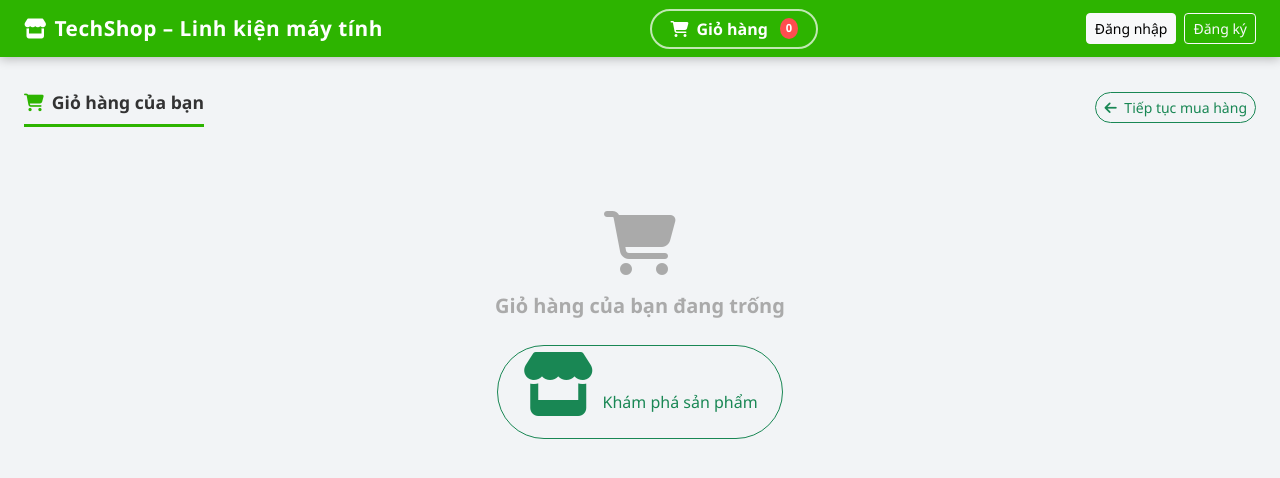
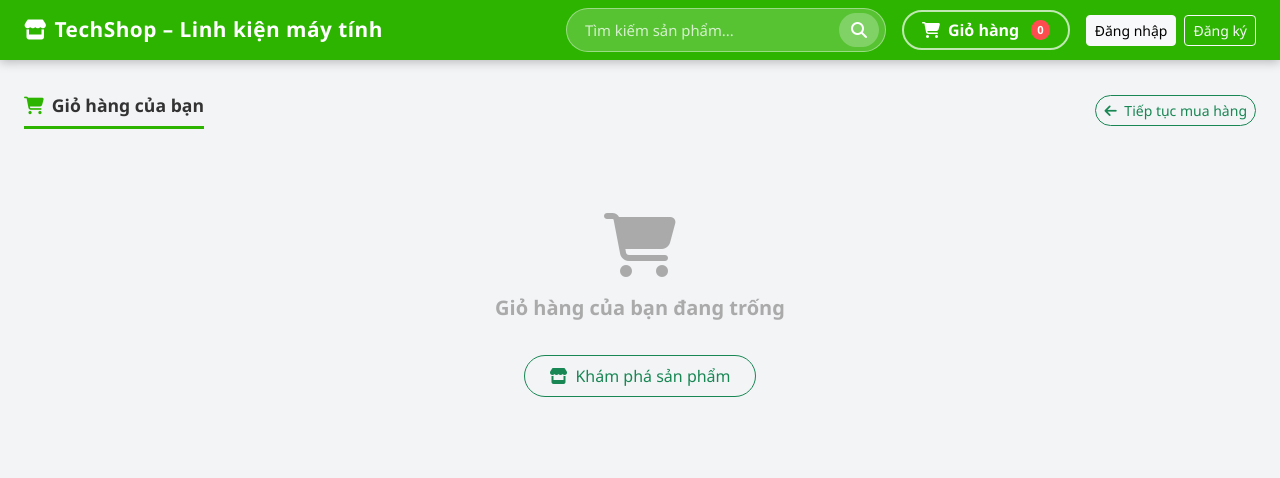
Before and after one commit to nmtoan-maker/cn-dx23tt9-nguyenminhtoan-django-shop, a Django app: page /cart/ in a window 1280 px wide. Shown: the top 478 px of the page. Run offline with Django 5.2, Linux system fonts and the light colour scheme.

Commit message:
Update search feature and improve UI

```diff
--- a/store/templates/store/base.html
+++ b/store/templates/store/base.html
@@ -35,6 +35,64 @@
             font-size: 1.3rem;
             font-weight: 700;
             letter-spacing: .5px;
+        }
+
+        /* ===== SEARCH ===== */
+        .search-form {
+            display: flex;
+            align-items: center;
+            background: rgba(255,255,255,.2);
+            border-radius: 50px;
+            padding: 4px 6px 4px 16px;
+            width: 320px;
+            border: 1.5px solid rgba(255,255,255,.4);
+            transition: background .2s, border-color .2s;
+        }
+
+        .search-form:focus-within {
+            background: rgba(255,255,255,.95);
+            border-color: #fff;
+        }
+
+        .search-form input {
+            background: transparent;
+            border: none;
+            outline: none;
+            color: #fff;
+            font-size: .93rem;
+            width: 100%;
+        }
+
+        .search-form:focus-within input {
+            color: #222;
+        }
+
+        .search-form input::placeholder {
+            color: rgba(255,255,255,.75);
+        }
+
+        .search-form:focus-within input::placeholder {
+            color: #aaa;
+        }
+
+        .search-form button {
+            background: rgba(255,255,255,.25);
+            border: none;
+            color: #fff;
+            border-radius: 50px;
+            padding: 5px 12px;
+            cursor: pointer;
+            transition: background .2s;
+            flex-shrink: 0;
+        }
+
+        .search-form:focus-within button {
+            background: var(--brand);
+            color: #fff;
+        }
+
+        .search-form button:hover {
+            background: var(--brand-dark);
         }
 
         .btn-cart {
@@ -85,17 +143,28 @@
 
 <!-- ===== NAVBAR ===== -->
 
-<nav class="navbar navbar-dark px-3 px-md-4">
+<nav class="navbar navbar-dark px-3 px-md-4 d-flex align-items-center">
     <a class="navbar-brand d-flex align-items-center gap-2 text-white text-decoration-none" href="/">
         <i class="fa-solid fa-store fs-5"></i>
         <span>TechShop – Linh kiện máy tính</span>
     </a>
-    <a href="/cart/" class="btn-cart text-decoration-none d-flex align-items-center gap-2">
+
+    <div class="d-flex align-items-center gap-3 ms-auto">
+        <form class="search-form" action="/" method="get">
+            {% if request.GET.category %}
+                <input type="hidden" name="category" value="{{ request.GET.category }}">
+            {% endif %}
+            <input type="text" name="q" placeholder="Tìm kiếm sản phẩm..." value="{{ request.GET.q }}" autocomplete="off">
+            <button type="submit"><i class="fa-solid fa-magnifying-glass"></i></button>
+        </form>
+
+        <a href="/cart/" class="btn-cart text-decoration-none d-flex align-items-center gap-2 flex-shrink-0">
             <i class="fa-solid fa-cart-shopping"></i>
             Giỏ hàng
             <span class="cart-badge">{{ cart_count }}</span>
         </a>
-    <div class="d-flex align-items-center ms-3">
+
+        <div class="d-flex align-items-center flex-shrink-0">
             {% if user.is_authenticated %}
             <div class="dropdown">
                 <button class="btn btn-light btn-sm dropdown-toggle" type="button" data-bs-toggle="dropdown">
@@ -128,6 +197,7 @@
             <a href="{% url 'register' %}" class="btn btn-outline-light btn-sm">Đăng ký</a>
             {% endif %}
         </div>
+    </div>
 </nav>
 
 <!-- ===== CONTENT ===== -->
--- a/store/templates/store/cart.html
+++ b/store/templates/store/cart.html
@@ -49,7 +49,7 @@
         color: #aaa;
     }
 
-    .empty-state i {
+    .empty-state > i {
         font-size: 4rem;
         margin-bottom: 16px;
     }
@@ -133,8 +133,8 @@
 <div class="empty-state">
     <i class="fa-solid fa-cart-shopping d-block"></i>
     <p class="fw-semibold fs-5 mt-2">Giỏ hàng của bạn đang trống</p>
-    <a href="/" class="btn btn-outline-success mt-2 rounded-pill px-4">
-        <i class="fa-solid fa-store me-1"></i> Khám phá sản phẩm
+    <a href="/" class="btn btn-outline-success mt-3 rounded-pill px-4 py-2">
+        <i class="fa-solid fa-store me-2" style="font-size:1rem"></i>Khám phá sản phẩm
     </a>
 </div>
 {% endif %}
--- a/store/views.py
+++ b/store/views.py
@@ -1,9 +1,11 @@
 from django.shortcuts import render, redirect
 from django.contrib.auth.decorators import login_required
+from django.core.paginator import Paginator
 from .models import Product, Category, Order, OrderItem
 
 def product_list(request):
     category_id = request.GET.get('category')
+    query = request.GET.get('q', '').strip()
 
     categories = Category.objects.all()
     products = Product.objects.all()
@@ -11,14 +13,23 @@ def product_list(request):
     if category_id:
         products = products.filter(category__id=category_id)
 
+    if query:
+        products = products.filter(name__icontains=query)
+
+    paginator = Paginator(products, 15)
+    page_number = request.GET.get('page')
+    page_obj = paginator.get_page(page_number)
+
     cart = request.session.get('cart', {})
     cart_count = sum(cart.values())
 
     return render(request, 'store/product_list.html', {
-        'products': products,
+        'products': page_obj,
+        'page_obj': page_obj,
         'cart_count': cart_count,
         'categories': categories,
         'current_category': category_id,
+        'query': query,
     })
 
 
```
Also changed, not shown: store/templates/store/product_list.html (+52 -2 lines). Lines whose indentation alone changed are shown as unchanged.
